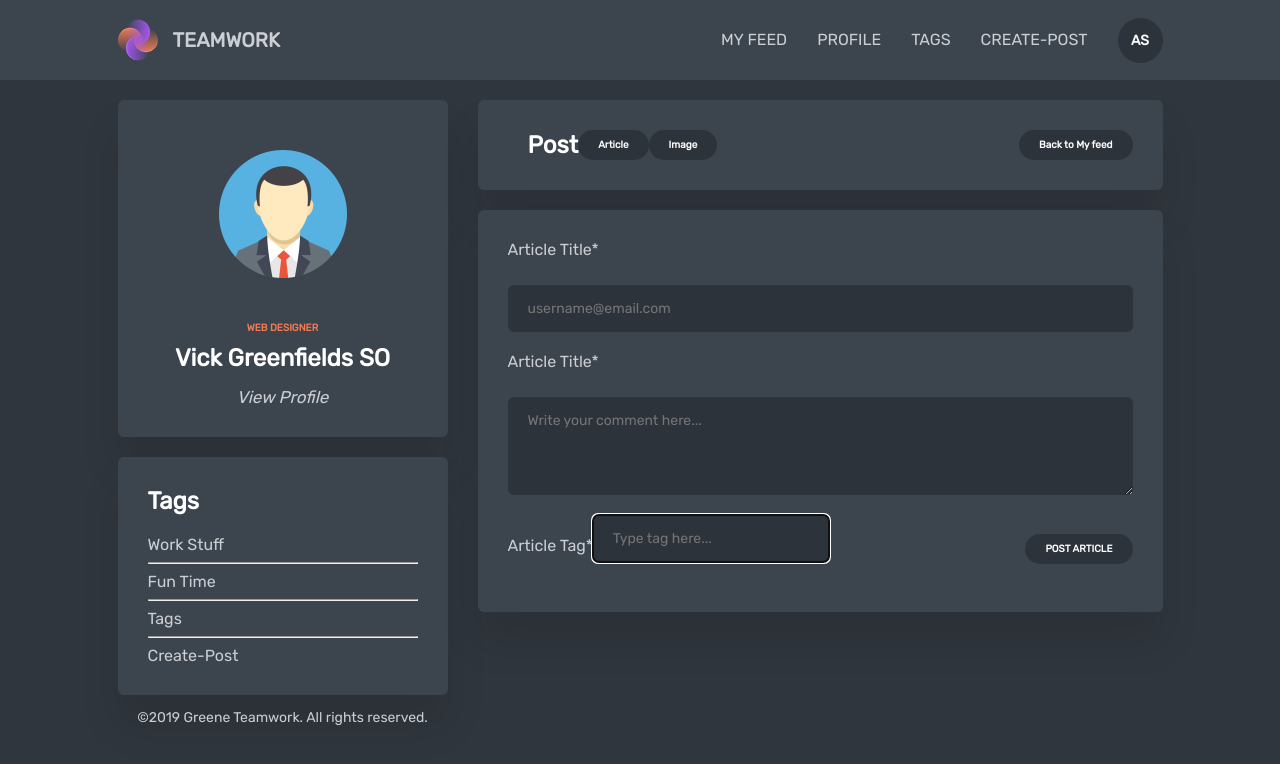
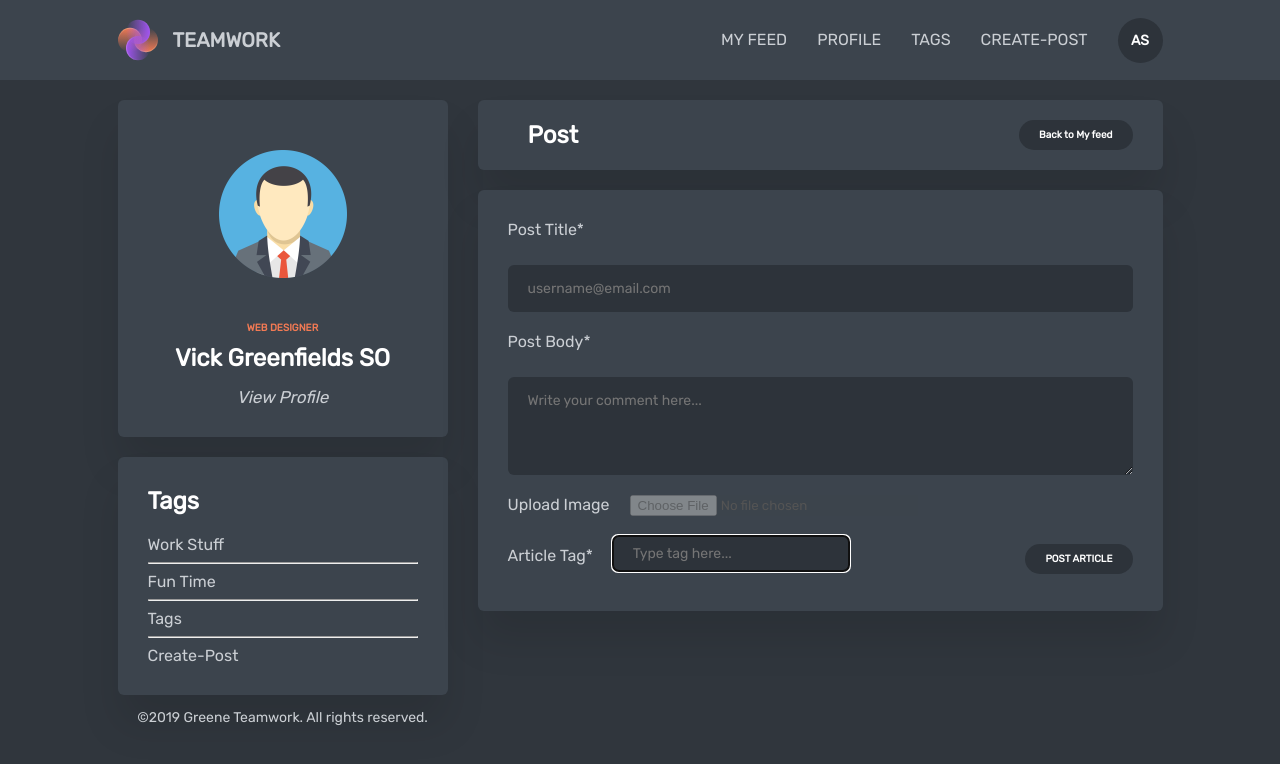
Before and after one commit to akintoluvic/teamsprint, a React (Create React App) app: page /rooms in a window 1280 px wide. Shown: the top 764 px of the page. Built offline with nearby package versions, Linux system fonts and the light colour scheme.

Commit message:
fix #9 feature can write and post article

```diff
--- a/src/App.css
+++ b/src/App.css
@@ -313,8 +313,23 @@
   align-self: flex-end;
 } */
 .post .headers {
-  margin-bottom: 0;
+  margin-bottom: -10px;
+  margin-top: -10px;
 }
 .post label {
   margin-bottom: 7px;
 }
+.post .headers .comment {
+  padding: 9px 20px;
+  margin-top: 10px;
+  margin-left: 20px;
+}
+.post .headers .left {
+  display: inline-flex;
+  align-items: center;
+}
+
+[type="file"] {
+  margin: 0 0 20px 20px;
+  background: #3C444C;
+}
--- a/src/partials/Post.js
+++ b/src/partials/Post.js
@@ -6,16 +6,12 @@ export default function Post() {
         <>
         <div className='each-feed post'>
             <div className='headers'>
-                <div className='left'>
-                    <h2 className='title'>Post</h2>
-                    <button className='btn'>Article</button>
-                    <button className='btn'>Image</button>
-                </div>
+                <h2 className='title'>Post</h2>
                 <button className='btn'>Back to My feed</button>
             </div>
         </div>
         <div className='each-feed post'>
-            <label for="title">Article Title*</label>
+            <label for="title">Post Title*</label>
             <br></br>
             <input
                 placeholder="username@email.com"
@@ -27,7 +23,7 @@ export default function Post() {
                 // onChange={e => setEmail(e.target.value)}
                 required
             />
-            <label for="article">Article Title*</label>
+            <label for="article">Post Body*</label>
             <br></br>
             <textarea
                 className='comment'
@@ -36,10 +32,15 @@ export default function Post() {
                 cols="50"
                 placeholder='Write your comment here...'
             ></textarea>
+            <div>
+                <label for="image">Upload Image</label>
+            <input type="file" name="image" id="" disabled/>
+            </div>
+
+
             <div className='headers'>
                 <div className='left'>
                     <label for="tag">Article Tag*</label>
-                    <br></br>
                     <input
                         placeholder="Type tag here..."
                         className='comment'
```
